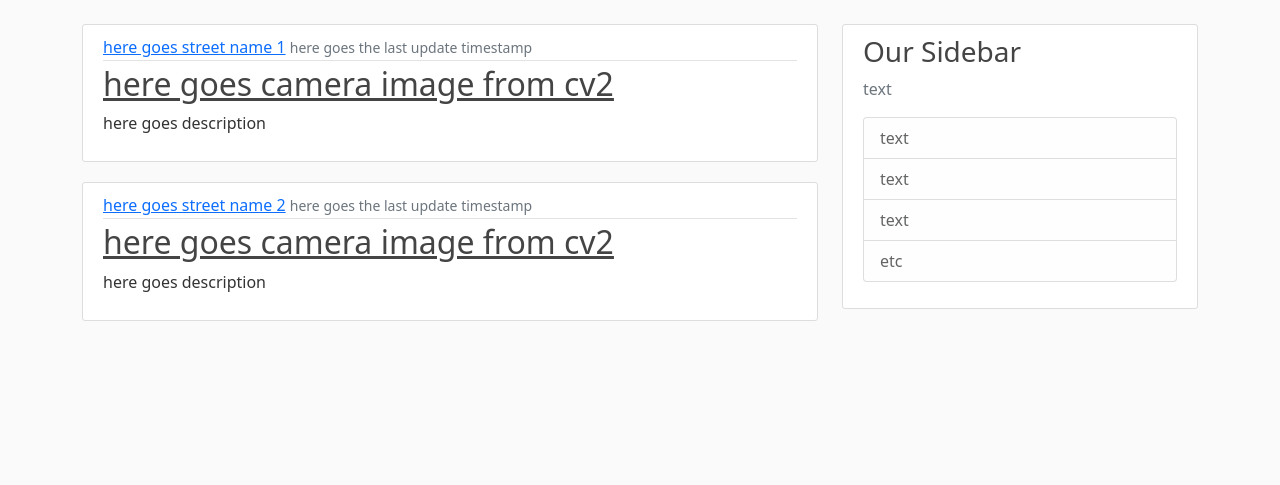
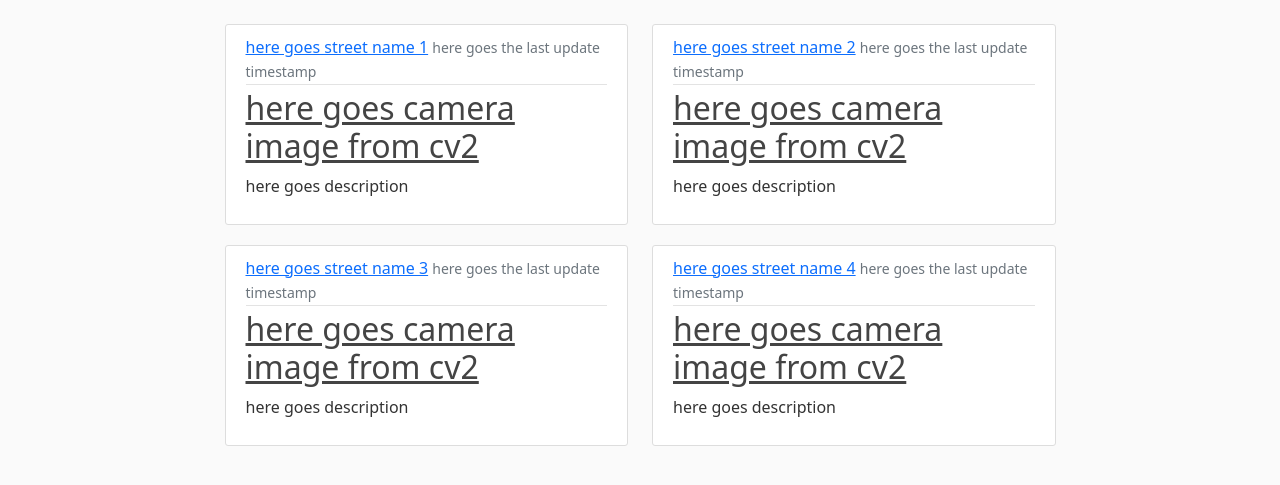
Before and after one commit to sunba23/Waywatch, a Flask app: page / in a window 1280 px wide. Shown: the part 56-541 px from the top of the page. Run offline with Flask 3, Linux system fonts and the light colour scheme.

Commit message:
layout changes

```diff
--- a/app/routes.py
+++ b/app/routes.py
@@ -15,6 +15,20 @@
     {
         'id': 2,
         'title': 'here goes street name 2',
+        'update_date': 'here goes the last update timestamp',
+        'description': 'here goes description',
+        'video_src': 'here goes camera image from cv2'
+    },
+    {
+        'id': 3,
+        'title': 'here goes street name 3',
+        'update_date': 'here goes the last update timestamp',
+        'description': 'here goes description',
+        'video_src': 'here goes camera image from cv2'
+    },
+    {
+        'id': 4,
+        'title': 'here goes street name 4',
         'update_date': 'here goes the last update timestamp',
         'description': 'here goes description',
         'video_src': 'here goes camera image from cv2'
--- a/app/templates/home.html
+++ b/app/templates/home.html
@@ -1,7 +1,9 @@
 {% extends "layout.html" %}
 
 {% block content %}
-    {% for camera in cameras %} <!-- city map will go here -->
+<div class="row">
+    {% for camera in cameras %}
+        <div class="col-md-6">
             <article class="media content-section">
                 <div class="media-body">
                     <div class="article-metadata">
@@ -12,5 +14,10 @@
                     <p class="article-content">{{ camera.description }}</p>
                 </div>
             </article>
+        </div>
+        {% if loop.index % 4 == 0 %}
+            </div><div class="row">
+        {% endif %}
     {% endfor %}
+</div>
 {% endblock content %}
--- a/app/templates/layout.html
+++ b/app/templates/layout.html
@@ -41,8 +41,8 @@
         </header>
 
         <main role="main" class="container" style="margin-top: 70px;">
-        <div class="row">
-            <div class="col-md-8">
+        <div class="row d-flex justify-content-center">
+            <div class="col-md-9">
             {% with messages = get_flashed_messages(with_categories = true) %}
                 {% if messages %}
                     {% for category, message in messages %}
@@ -54,19 +54,6 @@
             {% endwith %}
             {% block content %}{% endblock %}
             </div>
-            <div class="col-md-4">
-                <div class="content-section">
-                    <h3>Our Sidebar</h3>
-                    <p class='text-muted'>text
-                    <ul class="list-group">
-                        <li class="list-group-item list-group-item-light">text</li>
-                        <li class="list-group-item list-group-item-light">text</li>
-                        <li class="list-group-item list-group-item-light">text</li>
-                        <li class="list-group-item list-group-item-light">etc</li>
-                    </ul>
-                    </p>
-                </div>
-            </div>
         </div>
         </main>
 
```
Lines whose indentation alone changed are shown as unchanged.
